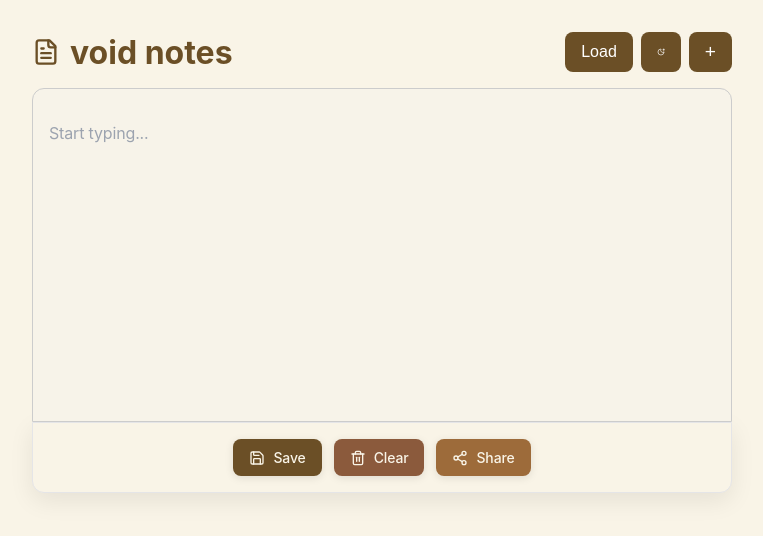
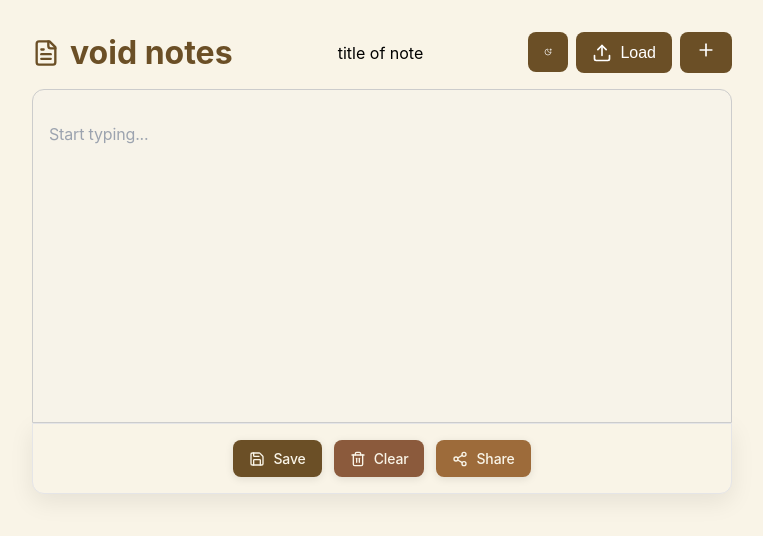
Before and after one commit to keswel/void-notes, a React (Create React App) app: page / in a window 1280 px wide. Shown: the top 536 px of the page, without its empty margins (258-1021 px from the left). Built offline with nearby package versions, Linux system fonts and the light colour scheme.

Commit message:
[Improvement] Load button now works! JSON files can now be uploaded.

```diff
--- a/src/App.js
+++ b/src/App.js
@@ -1,34 +1,37 @@
 import React, { useState } from "react";
 import NoteEditor from "./components/NoteEditor";
 import StyledButton from "./components/StyledButton";
-import Header from "./components/Header"
+import Header from "./components/Header";
 import ThemeButton from "./components/ThemeButton";
 
 function App() {
   const [editor, setEditor] = useState(null);
+  const [contentToLoad, setContentToLoad] = useState(null);
+
+  const handleLoadContent = (json) => {
+    setContentToLoad(json);
+  };
+
+  // TODO:
+  /**
+   * [ ] UPDATE INIT TEXT WITH:
+   * void notes:
+   * the ultimate minimalist note-taking app!
+   * [X] ADD THEMING (Still ugly)
+   * [X] ADD TXT SAVING
+   * [X] ADD TXT CLEARING
+   * [ ] ADD NOTE-SAVING
+   * [ ] ADD PREVIOUS-NOTES (DATABASE REQUIRED)
+   * [ ] ADD NOTE SHARING (DATABASE REQUIRED)
+   * [ ] BUY ME A COFFEE AT BOTTOM OF PAGE LOL
+   */
 
   return (
-    // TODO:
-    /*
-  [ ] UPDATE INIT TEXT WITH:
-      void notes:
-        the ultimate minimalist note-taking app!
-
-  [X] ADD THEMING (Still ugly)
-  [X] ADD TXT SAVING
-  [X] ADD TXT CLEARING
-  [ ] ADD NOTE-SAVING
-  [ ] ADD PREVIOUS-NOTES (DATABASE REQUIRED)
-  [ ] ADD NOTE SHARING (DATABASE REQUIRED)
-  [ ] BUY ME A COFFEE AT BOTTOM OF PAGE LOL
-    */
-
     <div style={{ padding: "2rem", position: "relative", maxWidth: "700px", margin: "auto" }}>
-
       {/* main editor stack */}
       <div>
-    <Header />
-    <NoteEditor onEditorReady={setEditor} />
+        <Header onLoadContent={handleLoadContent} />
+        <NoteEditor onEditorReady={setEditor} contentToLoad={contentToLoad} />
         <StyledButton editor={editor} />
       </div>
     </div>
--- a/src/components/Header.jsx
+++ b/src/components/Header.jsx
@@ -1,8 +1,9 @@
-import React from 'react';
 import { FileText } from 'lucide-react';
 import ThemeButton from './ThemeButton';
+import { Plus } from 'lucide-react';
+import LoadNoteButton from './LoadNoteButton';
 
-function Header() {
+function Header({ onLoadContent }) {
   return (
     <div
       style={{
@@ -26,32 +27,15 @@ function Header() {
         <FileText size={28} color="#6b4f26" />
         void notes
       </h1>
+      title of note
       <div
         style={{
           display: 'flex',
           gap: '8px',
         }}
       >
-  <button
-    style={{
-      backgroundColor: '#6b4f26',
-      color: 'white',
-      border: 'none',
-      borderRadius: '8px',
-      padding: '0.5rem 1rem',
-      fontSize: '1rem',
-      cursor: 'pointer',
-    }}
-    onClick={() => {
-      // load note logic
-      console.log('Load Note Clicked');
-    }}
-  >
-    Load
-      </button>
-
         <ThemeButton />
-
+        <LoadNoteButton onLoadContent={onLoadContent} />
         <button
           style={{
             backgroundColor: '#6b4f26',
@@ -66,9 +50,8 @@ function Header() {
             console.log('New Note Clicked');
           }}
         >
-        +
+          <Plus size={20} color="white" />
         </button>
-
       </div>
     </div>
   );
--- /dev/null
+++ b/src/components/LoadNoteButton.jsx
@@ -0,0 +1,60 @@
+import React, { useRef } from 'react';
+import { Upload } from 'lucide-react';
+
+function LoadNoteButton({ onLoadContent }) {
+  const fileInputRef = useRef();
+
+  const handleFileChange = (event) => {
+    const file = event.target.files[0];
+    if (file) {
+      const reader = new FileReader();
+      reader.onload = (e) => {
+        try {
+          const json = JSON.parse(e.target.result);
+          if (onLoadContent) {
+            onLoadContent(json); // send JSON to parent
+          }
+        } catch (err) {
+          alert("Invalid JSON file");
+        }
+      };
+      reader.readAsText(file);
+    }
+  };
+
+  const handleButtonClick = () => {
+    fileInputRef.current.click();
+  };
+
+  return (
+    <>
+      <input
+        type="file"
+        accept=".json"
+        ref={fileInputRef}
+        onChange={handleFileChange}
+        style={{ display: 'none' }}
+      />
+      <button
+        onClick={handleButtonClick}
+        style={{
+          backgroundColor: '#6b4f26',
+          color: 'white',
+          border: 'none',
+          borderRadius: '8px',
+          padding: '0.5rem 1rem',
+          fontSize: '1rem',
+          cursor: 'pointer',
+          display: 'flex',
+          alignItems: 'center',
+          gap: '0.5rem',
+        }}
+      >
+        <Upload size={20} color="white" />
+        Load
+      </button>
+    </>
+  );
+}
+
+export default LoadNoteButton;
--- a/src/components/NoteEditor.jsx
+++ b/src/components/NoteEditor.jsx
@@ -87,7 +87,7 @@ const HighlightWithShortcut = Highlight.extend({
   },
 });
 
-function NoteEditor({ onEditorReady }) {
+function NoteEditor({ onEditorReady, contentToLoad }) {
   const editor = useEditor({
     extensions: [
       StarterKit.configure({
@@ -103,14 +103,22 @@ function NoteEditor({ onEditorReady }) {
       HighlightWithShortcut,
       TabIndent,
     ],
-    content: "",
+    content: "", // initial empty
   });
 
+  // pass editor back to parent once it's ready
   useEffect(() => {
     if (editor && onEditorReady) {
       onEditorReady(editor);
     }
   }, [editor, onEditorReady]);
+
+  // set new content from props when available
+  useEffect(() => {
+    if (editor && contentToLoad) {
+      editor.commands.setContent(contentToLoad);
+    }
+  }, [editor, contentToLoad]);
 
   return (
     <div
```
Lines whose indentation alone changed are shown as unchanged.
